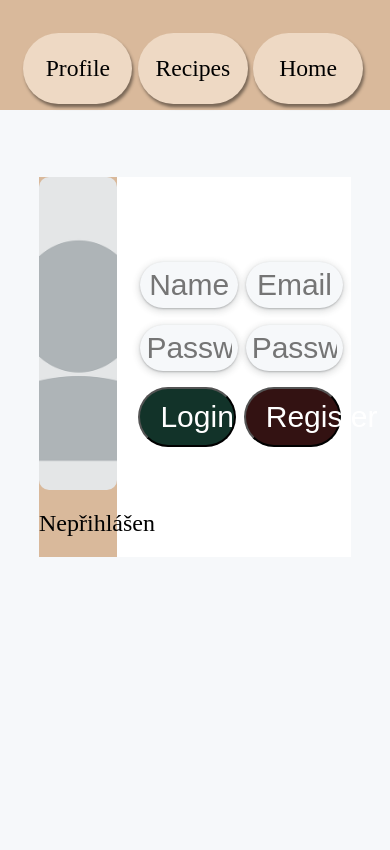
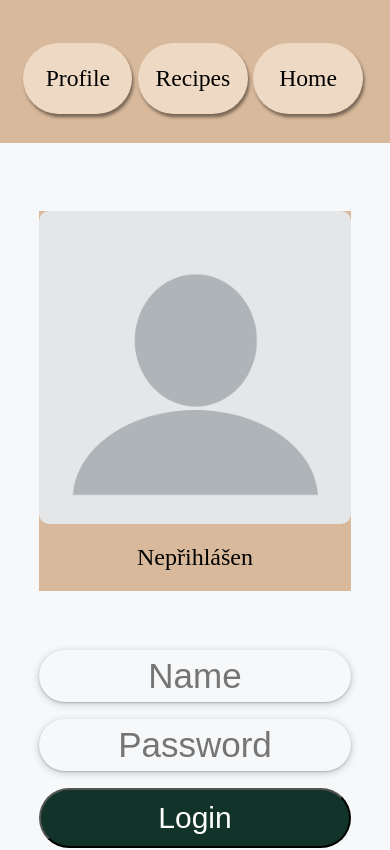
Before and after one commit to Fremerino/School_uur_testver, a React (Vite) app: page /profile in a window 390 px wide. Shown: the top 850 px of the page. Built offline with nearby package versions, Linux system fonts and the light colour scheme.

Commit message:
minor fix

```diff
--- a/src/CSS/Header_style.css
+++ b/src/CSS/Header_style.css
@@ -97,4 +97,12 @@ a:hover {
         .logo {
             display:none;
         }
+        #head {
+            height: 17vh;
+}
   }
+  @media only screen and (max-height: 700px) {
+        #head {
+            height: 20vh;
+}
+}
--- a/src/CSS/Profile.css
+++ b/src/CSS/Profile.css
@@ -40,6 +40,7 @@
     font-size: 64px ;
     margin-top: 2vh;
     width: 25vw;
+    min-width: 200px;
 }
 
 .login-form  > button {
@@ -107,3 +108,52 @@
     min-height: 60px;
 }
   }
+@media (max-width: 800px) {
+  .Profile {
+    background-color: #D9B99B;
+    width: 100%;
+}
+  .Profile_form_coat
+  {
+    margin: auto;
+    margin-top: 5vh;
+  }
+  .login-form > input {
+    font-size: 35px;
+}
+.register-form > input {
+    font-size: 35px;
+}
+.login-form > button {
+    font-size: 35px;
+    min-height: 60px;
+}
+.register-form > button {
+    font-size: 35px;
+    min-height: 60px;
+}
+}
+@media (max-width: 900px) {
+.login-form  {
+    display: block;
+}
+  .Profile {
+    background-color: #D9B99B;
+    width: 100%;
+}
+  .Profile_form_coat
+  {
+    margin: auto;
+    margin-top: 5vh;
+  }
+  input {
+    margin-left: 0vw !important;
+        font-size: 30px;
+        width: 100% !important;
+  }
+  button  {
+    font-size: 30px !important;
+    min-height: 60px !important;
+    width: 100% !important;
+  }
+}
```
